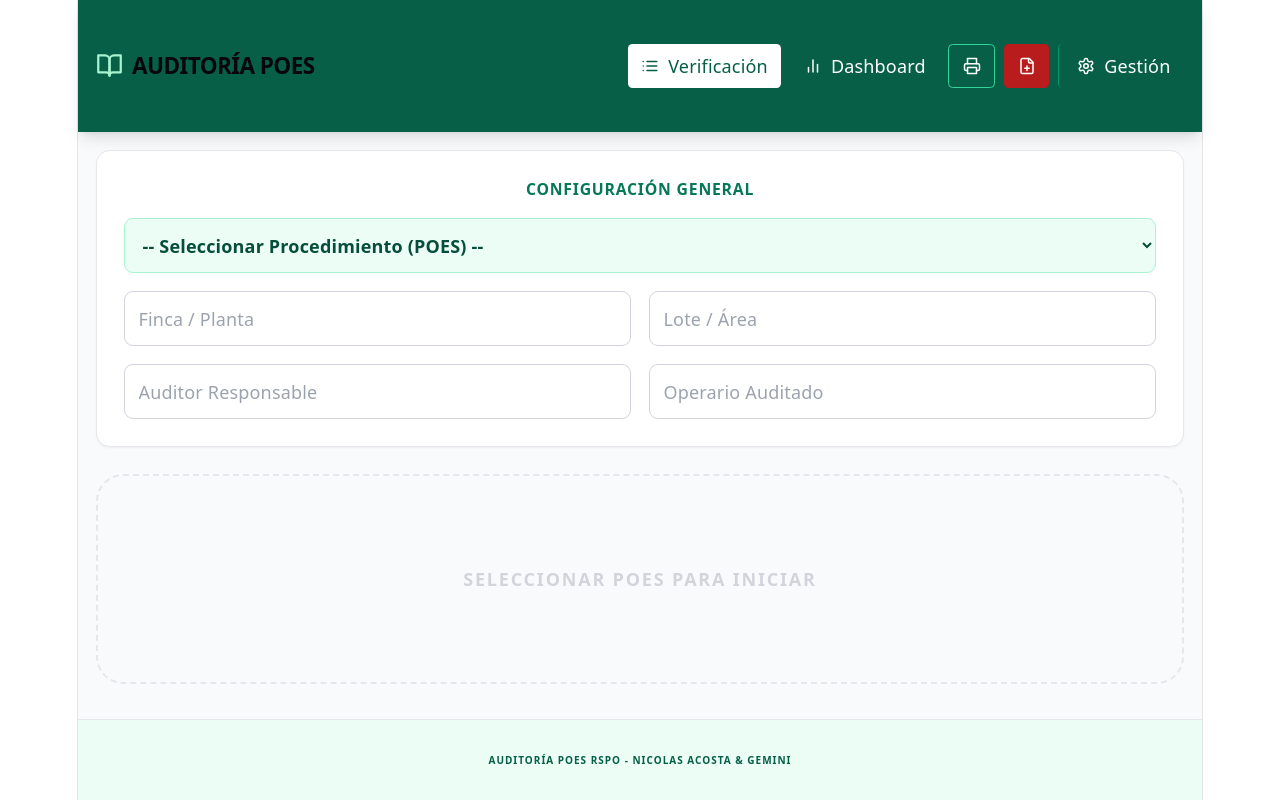
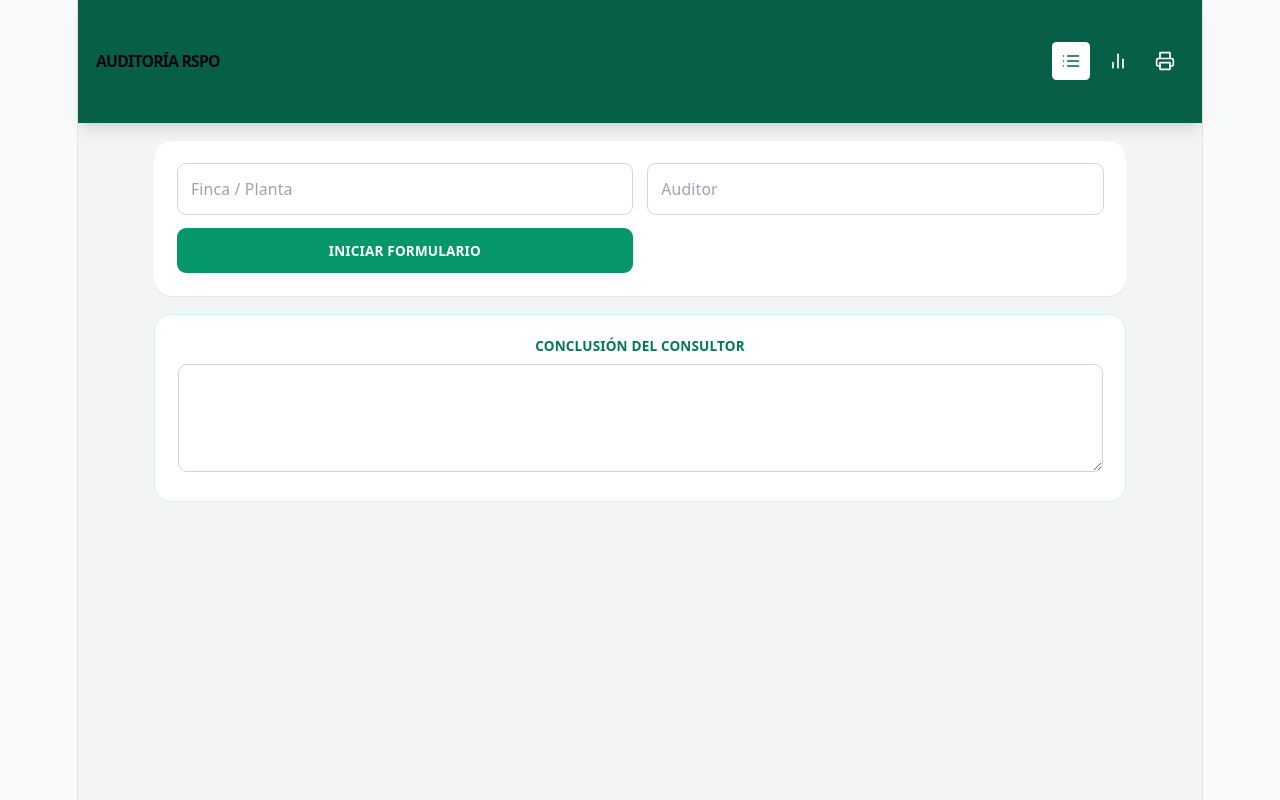
Before and after one commit to Consultor-bot/auditoria-poes, a React (Vite) app: page / in a window 1280 px wide. Built offline with nearby package versions, Linux system fonts and the light colour scheme.

Commit message:
activando modo offline y firmas

```diff
--- a/index.html
+++ b/index.html
@@ -1,15 +1,15 @@
-<!doctype html>
-<html lang="en">
+<!DOCTYPE html>
+<html lang="es">
 <head>
+    <meta charset="UTF-8">
+    <meta name="viewport" content="width=device-width, initial-scale=1.0">
+    <title>Auditoría RSPO - POES</title>
     <script src="https://cdn.tailwindcss.com"></script>
-    <meta charset="UTF-8" />
-    <link rel="icon" type="image/svg+xml" href="/favicon.svg" />
-    <meta name="viewport" content="width=device-width, initial-scale=1.0" />
-    <title>auditoria-poes</title>
 </head>
-  <body>
+<body class="bg-gray-50">
     <div id="root"></div>
     <script type="module" src="/src/main.jsx"></script>
+
     <script>
       if ('serviceWorker' in navigator) {
         window.addEventListener('load', () => {
--- a/src/App.jsx
+++ b/src/App.jsx
@@ -1,258 +1,115 @@
-import React, { useState, useEffect } from 'react';
-import {
-  CheckCircle,
-  XCircle,
-  Clock,
-  Save,
-  AlertTriangle,
-  FileText,
-  BarChart2,
-  List,
-  ChevronDown,
-  ChevronUp,
-  Printer,
-  FilePlus,
-  AlertOctagon,
-  Camera,
-  Trash2,
-  BookOpen,
-  Image as ImageIcon,
-  Settings,
-  Plus
-} from 'lucide-react';
+import React, { useState, useEffect, useRef } from 'react';
+import { CheckCircle, XCircle, AlertTriangle, BarChart2, List, Printer, FilePlus, AlertOctagon, Trash2, BookOpen, Image as ImageIcon, PenTool } from 'lucide-react';
 
-const initialSopDatabase = [
-  {
-    id: 'AG-IN-3',
-    code: 'AG-IN-3',
-    title: 'Control de Strategus aloeus',
-    area: 'Agronomía (Campo)',
-    version: '4',
-    criteria: [
-      { id: 'c1', description: '1. Se cuenta con la aprobación del presupuesto mensual de las actividades de sanidad (Director/Subdirector).' },
-      { id: 'c2', description: '2. Se programaron y asignaron las áreas a censar y aplicar según presupuesto (Órdenes de servicios y actas).' },
-      { id: 'c3', description: '3. El Auxiliar entregó el producto a las unidades externas de apoyo (Evidencia: Salidas de sistema Enterprise).' },
-      { id: 'c4', description: '4. Se usa correctamente los Elementos de Protección Individual y se verificó la ausencia de peligros (nidos, abejas, serpientes).' },
-      { id: 'c5', description: '5. Se marcó la entrada a la parcela con la señalización entregada (todos los accesos marcados si aplica).' },
-      { id: 'c6', description: '6. El recorrido se hace en zig-zag, inspeccionando desde la base, y la aplicación es localizada directamente en el orificio.' },
-      { id: 'c7', description: '7. Manejo Ambiental: Envases con triple lavado entregados al área de Gestión Ambiental. Cero abandono de residuos en campo/fuentes hídricas.' },
-      { id: 'c8', description: '8. El Auxiliar de sanidad verificó el tratamiento y registró el número de palmas tratadas en el formato AG-FO-16.' }
-    ]
-  },
-  {
-    id: 'AG-FT-2',
-    code: 'AG-FT-2',
-    title: 'Cosecha',
-    area: 'Agronomía (Campo)',
-    version: '16',
-    criteria: [
-      { id: 'c1', description: '1. Se cosechan los racimos con la madurez adecuada (mín. 1 fruto desprendido en E. guineensis o 3 frutos en Híbrido) y se recogen los frutos desgranados del plato.' },
-      { id: 'c2', description: '2. Se cortan a ras del estípite las hojas que impiden el corte del racimo, realizando el repique y disponiéndolas correctamente en la palera.' },
-      { id: 'c3', description: '3. Se corta el pedúnculo a ras del racimo (No se evidencian racimos con pedúnculo largo).' },
-      { id: 'c4', description: '4. Se recogen los frutos que quedan en las axilas de las hojas y se entregan en el centro de acopio.' },
-      { id: 'c5', description: '5. Se verifica que NO hay racimos verdes cortados y que NO hay racimos maduros sin cosechar en las palmas.' },
-      { id: 'c6', description: '6. Disposición de hojas: No hay hojas colgantes, picadas o cortadas sin encallar. Las calles y platos están libres de hojas y racimos cortados.' },
-      { id: 'c7', description: '7. Cumplimiento de Calidad: Pepa sin recoger (máx 0.8/plato), Racimo verde (máx 0.2%), Pedúnculo largo (0%), Hoja mal encallada (0%).' },
-      { id: 'c8', description: '8. Se registran las inconsistencias y hallazgos en los formatos AG-FO-5, AG-FO-7 o sistema Mobile y se informa al supervisor para el repaso.' }
-    ]
-  },
-  {
-    id: 'PB-IN-10',
-    code: 'PB-IN-10',
-    title: 'Clarificación',
-    area: 'Planta Extractora (Molino)',
-    version: '1',
-    criteria: [
-      { id: 'c1', description: '1. Se calienta el agua del proceso a una temperatura entre 80 y 100 °C activando la electroválvula de vapor.' },
-      { id: 'c2', description: '2. Se llena el tanque de crudos con el licor de prensa, verificando que pase por el tamiz.' },
-      { id: 'c3', description: '3. Se diligencia el Registro de Clarificación permanente (PG-FO-6) cada hora durante el proceso.' },
-      { id: 'c4', description: '4. Se controla la alimentación constante de lodo a las centrífugas y se verifica que no presenten vibración (destapar boquillas si aplica).' },
-      { id: 'c5', description: '5. Se realiza la purga del tanque sedimentador, tanque de lodos y clarificadores cada 2 horas durante el turno.' },
-      { id: 'c6', description: '6. Se realiza la purga del ciclón desarenador cada 15 a 20 minutos.' },
-      { id: 'c7', description: '7. Al finalizar el proceso, se recupera toda la capa de aceite y se verifica que no pasen lodos de la línea de aceite.' },
-      { id: 'c8', description: '8. Al finalizar, se cierran todas las válvulas de vapor y se apagan las bombas de aceite terminado y lodos.' }
-    ]
-  }
-];
-
-const App = () => {
-  const [activeTab, setActiveTab] = useState('checklist');
-  const [showNewAuditModal, setShowNewAuditModal] = useState(false);
-  const [showChangeSOPModal, setShowChangeSOPModal] = useState(false);
-  const [pendingSopChange, setPendingSopChange] = useState(null);
-  const [auditInfo, setAuditInfo] = useState({
-    farmName: '', lotArea: '', auditorName: '', operatorName: '', date: new Date().toISOString().split('T')[0], sopId: ''
-  });
-  const [checklist, setChecklist] = useState([]);
-  const [sops, setSops] = useState([]);
-  const [isCreatingSop, setIsCreatingSop] = useState(false);
-  const [newSop, setNewSop] = useState({
-    code: '', title: '', area: 'Agronomía (Campo)', version: '1', criteria: [{ id: 'c1', description: '' }]
-  });
-
-  useEffect(() => {
-    const storedSops = localStorage.getItem('rspo_custom_sops_v7');
-    setSops(storedSops ? JSON.parse(storedSops) : initialSopDatabase);
-    const savedData = localStorage.getItem('rspoAuditData_vFinal7');
-    if (savedData) {
-      try {
-        const parsedData = JSON.parse(savedData);
-        if (parsedData.auditInfo) setAuditInfo(parsedData.auditInfo);
-        if (parsedData.checklist) setChecklist(parsedData.checklist);
-      } catch (e) { console.error(e); }
-    }
-  }, []);
-
-  useEffect(() => {
-    localStorage.setItem('rspoAuditData_vFinal7', JSON.stringify({ auditInfo, checklist }));
-  }, [auditInfo, checklist]);
-
-  useEffect(() => {
-    if (sops.length > 0) localStorage.setItem('rspo_custom_sops_v7', JSON.stringify(sops));
-  }, [sops]);
-
-  const applySopChange = (sopId) => {
-    setAuditInfo({ ...auditInfo, sopId: sopId });
-    if (!sopId) { setChecklist([]); setShowChangeSOPModal(false); return; }
-    const selectedSOP = sops.find(s => s.id === sopId);
-    if (selectedSOP) {
-      setChecklist(selectedSOP.criteria.map(c => ({
-        id: `${sopId}-${c.id}`,
-        description: c.description,
-        status: 'pending', notes: '', photo: null
-      })));
-    }
-    setShowChangeSOPModal(false);
+const SignaturePad = ({ label, onSave, savedImage }) => {
+  const canvasRef = useRef(null);
+  const [isDrawing, setIsDrawing] = useState(false);
+  const getPos = (e) => {
+    const rect = canvasRef.current.getBoundingClientRect();
+    const x = (e.clientX || e.touches[0].clientX) - rect.left;
+    const y = (e.clientY || e.touches[0].clientY) - rect.top;
+    return { x, y };
   };
-
-  const handleSopChangeRequest = (id) => {
-    if (checklist.some(c => c.status !== 'pending') && id !== auditInfo.sopId) {
-      setPendingSopChange(id);
-      setShowChangeSOPModal(true);
-    } else applySopChange(id);
+  const start = (e) => {
+    const { x, y } = getPos(e);
+    const ctx = canvasRef.current.getContext('2d');
+    ctx.lineWidth = 2; ctx.lineCap = 'round'; ctx.strokeStyle = '#000';
+    ctx.beginPath(); ctx.moveTo(x, y);
+    setIsDrawing(true);
   };
-
-  const handleImageUpload = (id, event) => {
-    const file = event.target.files[0];
-    if (!file) return;
-    const reader = new FileReader();
-    reader.onload = (e) => {
-      const img = new Image();
-      img.onload = () => {
-        const canvas = document.createElement('canvas');
-        const MAX_WIDTH = 800;
-        const scaleSize = MAX_WIDTH / img.width;
-        canvas.width = scaleSize < 1 ? MAX_WIDTH : img.width;
-        canvas.height = scaleSize < 1 ? img.height * scaleSize : img.height;
-        const ctx = canvas.getContext('2d');
-        ctx.drawImage(img, 0, 0, canvas.width, canvas.height);
-        setChecklist(prev => prev.map(item => item.id === id ? { ...item, photo: canvas.toDataURL('image/jpeg', 0.6) } : item));
-      };
-      img.src = e.target.result;
-    };
-    reader.readAsDataURL(file);
+  const move = (e) => {
+    if (!isDrawing) return;
+    const { x, y } = getPos(e);
+    canvasRef.current.getContext('2d').lineTo(x, y);
+    canvasRef.current.getContext('2d').stroke();
+    if (e.touches) e.preventDefault();
   };
-
-  const stats = (() => {
-    if (checklist.length === 0) return { score: 0 };
-    const comp = checklist.filter(i => i.status === 'compliant').length;
-    const evaluated = checklist.length - checklist.filter(i => i.status === 'pending').length;
-    return { score: evaluated > 0 ? Math.round((comp / evaluated) * 100) : 0 };
-  })();
-
-  const currentSOP = sops.find(s => s.id === auditInfo.sopId);
-  const getTier = (s) => {
-    if (s <= 54) return { label: 'No cumple', color: 'bg-red-100 text-red-800', icon: <XCircle className="text-red-600" /> };
-    if (s <= 84) return { label: 'Parcial', color: 'bg-yellow-100 text-yellow-800', icon: <AlertTriangle className="text-yellow-600" /> };
-    return { label: 'Cumple', color: 'bg-emerald-100 text-emerald-800', icon: <CheckCircle className="text-emerald-600" /> };
-  };
-  const tier = getTier(stats.score);
-
-  const inputStyle = "p-3 border border-gray-300 rounded-lg bg-white text-gray-900 placeholder-gray-400 outline-none focus:ring-2 focus:ring-emerald-500 w-full";
+  const stop = () => { if (isDrawing) { setIsDrawing(false); onSave(canvasRef.current.toDataURL()); } };
 
   return (
-    <div className="min-h-screen bg-gray-50 text-gray-900 flex flex-col">
-      <header className="bg-emerald-800 text-white p-4 shadow-lg sticky top-0 z-50 print:hidden">
-        <div className="max-w-5xl mx-auto flex flex-col md:flex-row justify-between items-center gap-4">
-          <div className="flex items-center space-x-2">
-            <BookOpen className="w-6 h-6 text-emerald-200" />
-            <h1 className="text-xl font-bold uppercase tracking-tight">Auditoría POES</h1>
-          </div>
-          <div className="flex space-x-2 overflow-x-auto">
-            <button onClick={() => setActiveTab('checklist')} className={"p-2 px-3 rounded flex items-center space-x-2 font-medium " + (activeTab === 'checklist' ? 'bg-white text-emerald-800' : 'hover:bg-emerald-700')}><List size={18}/> <span>Verificación</span></button>
-            <button onClick={() => setActiveTab('dashboard')} className={"p-2 px-3 rounded flex items-center space-x-2 font-medium " + (activeTab === 'dashboard' ? 'bg-white text-emerald-800' : 'hover:bg-emerald-700')} disabled={!auditInfo.sopId}><BarChart2 size={18}/> <span>Dashboard</span></button>
-            <button onClick={() => window.print()} className="p-2 px-3 border border-emerald-400 rounded hover:bg-emerald-700" disabled={!auditInfo.sopId}><Printer size={18}/></button>
-            <button onClick={() => setShowNewAuditModal(true)} className="p-2 px-3 bg-red-700 rounded hover:bg-red-800 text-white"><FilePlus size={18}/></button>
-            <button onClick={() => setActiveTab('admin')} className={"p-2 px-3 rounded flex items-center space-x-2 border-l border-emerald-600 pl-4 " + (activeTab === 'admin' ? 'bg-emerald-900' : 'hover:bg-emerald-700')}><Settings size={18}/> <span>Gestión</span></button>
-          </div>
+    <div className="flex flex-col items-center p-3 border rounded-2xl bg-white w-full shadow-sm">
+      <span className="text-[10px] font-black uppercase mb-2 text-emerald-800">{label}</span>
+      {savedImage ? (
+        <div className="relative w-full h-32 flex items-center justify-center border rounded-lg bg-gray-50">
+          <img src={savedImage} className="max-h-full" alt="Firma" />
+          <button onClick={() => onSave(null)} className="absolute top-1 right-1 bg-red-100 text-red-600 p-1 rounded-full"><Trash2 size={12}/></button>
         </div>
-      </header>
-
-      <main className="max-w-5xl mx-auto p-4 flex-grow w-full">
-        {activeTab === 'checklist' && (
-          <div className="animate-in fade-in">
-            <section className="bg-white p-6 rounded-xl shadow-sm mb-6 border border-gray-200 print:p-0">
-              <h2 className="text-sm font-bold text-emerald-700 uppercase mb-4 tracking-wider">Configuración General</h2>
-              <div className="grid grid-cols-1 md:grid-cols-2 gap-4">
-                <div className="md:col-span-2 print:hidden">
-                  <select value={auditInfo.sopId} onChange={(e) => handleSopChangeRequest(e.target.value)} className="w-full p-3 bg-emerald-50 border border-emerald-200 rounded-lg font-bold text-emerald-900 outline-none">
-                    <option value="">-- Seleccionar Procedimiento (POES) --</option>
-                    {sops.map(s => <option key={s.id} value={s.id}>{s.code} - {s.title}</option>)}
-                  </select>
-                </div>
-                <input type="text" placeholder="Finca / Planta" value={auditInfo.farmName} onChange={e => setAuditInfo({...auditInfo, farmName: e.target.value})} className={inputStyle} />
-                <input type="text" placeholder="Lote / Área" value={auditInfo.lotArea} onChange={e => setAuditInfo({...auditInfo, lotArea: e.target.value})} className={inputStyle} />
-                <input type="text" placeholder="Auditor Responsable" value={auditInfo.auditorName} onChange={e => setAuditInfo({...auditInfo, auditorName: e.target.value})} className={inputStyle} />
-                <input type="text" placeholder="Operario Auditado" value={auditInfo.operatorName} onChange={e => setAuditInfo({...auditInfo, operatorName: e.target.value})} className={inputStyle} />
-              </div>
-            </section>
-
-            {auditInfo.sopId ? (
-              <div className="space-y-4">
-                <div className="bg-emerald-900 text-white p-4 rounded-t-xl"><h3 className="font-bold text-lg uppercase">{currentSOP?.code} - {currentSOP?.title}</h3></div>
-                <div className="bg-white border rounded-b-xl divide-y shadow-sm">
-                  {checklist.map(item => (
-                    <div key={item.id} className="p-5 hover:bg-gray-50 transition-colors print:break-inside-avoid">
-                      <p className="font-medium mb-4 text-gray-800">{item.description}</p>
-                      <div className="flex flex-wrap gap-2 mb-4 print:hidden">
-                        <button onClick={() => setChecklist(prev => prev.map(i => i.id === item.id ? {...i, status: 'compliant'} : i))} className={"px-4 py-2 rounded-full text-xs font-bold " + (item.status === 'compliant' ? 'bg-emerald-600 text-white shadow-md' : 'bg-gray-100 text-gray-600')}>Cumple</button>
-                        <button onClick={() => setChecklist(prev => prev.map(i => i.id === item.id ? {...i, status: 'non-compliant'} : i))} className={"px-4 py-2 rounded-full text-xs font-bold " + (item.status === 'non-compliant' ? 'bg-red-600 text-white shadow-md' : 'bg-gray-100 text-gray-600')}>No Cumple</button>
-                      </div>
-                      <div className="grid grid-cols-1 md:grid-cols-3 gap-4 bg-gray-50 p-4 rounded-lg print:bg-white print:p-0">
-                        <textarea placeholder="Observaciones..." className={inputStyle + " md:col-span-2"} value={item.notes} onChange={e => setChecklist(prev => prev.map(i => i.id === item.id ? {...i, notes: e.target.value} : i))} />
-                        <div className="flex items-center justify-center border-2 border-dashed border-gray-300 rounded bg-white min-h-[100px] relative">
-                          {item.photo ? (
-                            <><img src={item.photo} className="w-full h-full object-contain p-1" /><button onClick={() => setChecklist(prev => prev.map(i => i.id === item.id ? {...i, photo: null} : i))} className="absolute top-1 right-1 bg-red-600 text-white p-1 rounded-full print:hidden"><Trash2 size={14}/></button></>
-                          ) : (
-                            <label className="cursor-pointer flex flex-col items-center print:hidden"><ImageIcon className="text-gray-400 mb-1" /><span className="text-[10px] text-gray-500 font-bold">Cámara</span><input type="file" accept="image/*" className="hidden" onChange={e => handleImageUpload(item.id, e)} /></label>
-                          )}
-                        </div>
-                      </div>
-                    </div>
-                  ))}
-                </div>
-              </div>
-            ) : <div className="text-center py-20 text-gray-300 font-bold uppercase tracking-widest border-2 border-dashed rounded-3xl">Seleccionar POES para iniciar</div>}
-          </div>
-        )}
-
-        {activeTab === 'dashboard' && (
-          <div className="animate-in fade-in space-y-6 text-center">
-             <div className="bg-emerald-900 text-white p-10 rounded-3xl shadow-xl"><h2 className="text-6xl font-black">{stats.score}%</h2><p className="uppercase tracking-widest mt-2">Cumplimiento</p></div>
-             <div className={"p-8 rounded-2xl border-2 flex items-center justify-center " + tier.colorClass}>
-               <div className="mr-4">{tier.icon}</div><h3 className="text-xl font-bold uppercase">Resultado: {tier.label}</h3>
-             </div>
-          </div>
-        )}
-      </main>
-
-      <footer className="p-6 text-center text-[10px] font-bold text-emerald-800 bg-emerald-50 uppercase tracking-widest border-t print:hidden">Auditoría POES RSPO - Nicolas Acosta & Gemini</footer>
-
-      {showNewAuditModal && (
-        <div className="fixed inset-0 bg-black/80 z-[100] flex items-center justify-center p-4"><div className="bg-white p-8 rounded-3xl max-w-sm w-full text-center"><AlertOctagon className="text-red-600 w-12 h-12 mb-4 mx-auto" /><h3 className="text-xl font-bold mb-6">¿LIMPIAR AUDITORÍA?</h3><div className="flex flex-col gap-2"><button onClick={() => { setChecklist([]); setAuditInfo({farmName:'', lotArea:'', auditorName:'', operatorName:'', date: new Date().toISOString().split('T')[0], sopId:''}); setShowNewAuditModal(false); }} className="p-3 bg-red-600 text-white rounded-xl font-bold">SÍ, BORRAR</button><button onClick={() => setShowNewAuditModal(false)} className="p-3 bg-gray-100 text-gray-400 rounded-xl font-bold">CANCELAR</button></div></div></div>
+      ) : (
+        <canvas ref={canvasRef} width={300} height={120} onMouseDown={start} onMouseMove={move} onMouseUp={stop} onTouchStart={start} onTouchMove={move} onTouchEnd={stop} className="border rounded-lg w-full touch-none bg-gray-50" />
       )}
     </div>
   );
 };
 
+const App = () => {
+  const [activeTab, setActiveTab] = useState('checklist');
+  const [auditInfo, setAuditInfo] = useState({ farmName:'', auditorName:'', operatorName:'', sopId:'', conclusion:'', sigAuditor:null, sigOperator:null });
+  const [checklist, setChecklist] = useState([]);
+  const sops = [{ id:'1', code:'POES-01', title:'Limpieza y Desinfección', criteria:[{id:'c1', d:'Superficies limpias'},{id:'c2', d:'Concentración de químicos'}] }];
+
+  const stats = (() => {
+    const evalItems = checklist.filter(i => i.status !== 'pending').length;
+    const ok = checklist.filter(i => i.status === 'compliant').length;
+    return { score: evalItems > 0 ? Math.round((ok / evalItems) * 100) : 0 };
+  })();
+
+  const inputStyle = "p-3 border border-gray-300 rounded-lg bg-white text-gray-900 w-full text-sm focus:ring-2 focus:ring-emerald-500 outline-none";
+
+  return (
+    <div className="min-h-screen bg-gray-100 text-gray-900 flex flex-col font-sans">
+      <header className="bg-emerald-800 text-white p-4 sticky top-0 z-50 flex justify-between items-center shadow-lg print:hidden">
+        <h1 className="font-bold text-sm uppercase tracking-tighter">Auditoría RSPO</h1>
+        <div className="flex gap-2">
+          <button onClick={() => setActiveTab('checklist')} className={`p-2 rounded ${activeTab==='checklist'?'bg-white text-emerald-800':''}`}><List size={20}/></button>
+          <button onClick={() => setActiveTab('dashboard')} className={`p-2 rounded ${activeTab==='dashboard'?'bg-white text-emerald-800':''}`}><BarChart2 size={20}/></button>
+          <button onClick={() => window.print()} className="p-2"><Printer size={20}/></button>
+        </div>
+      </header>
+
+      <main className="max-w-4xl mx-auto p-4 w-full flex-grow">
+        {activeTab === 'checklist' ? (
+          <div className="space-y-4">
+            <div className="bg-white p-5 rounded-2xl shadow-sm grid grid-cols-1 md:grid-cols-2 gap-3">
+              <input type="text" placeholder="Finca / Planta" className={inputStyle} value={auditInfo.farmName} onChange={e=>setAuditInfo({...auditInfo, farmName:e.target.value})} />
+              <input type="text" placeholder="Auditor" className={inputStyle} value={auditInfo.auditorName} onChange={e=>setAuditInfo({...auditInfo, auditorName:e.target.value})} />
+              <button onClick={() => setChecklist(sops[0].criteria.map(c=>({...c, status:'pending', notes:'', photo:null})))} className="bg-emerald-600 text-white p-3 rounded-lg font-bold text-xs uppercase">Iniciar Formulario</button>
+            </div>
+            {checklist.map(item => (
+              <div key={item.id} className="bg-white p-4 rounded-xl border border-gray-200">
+                <p className="font-bold text-sm mb-3">{item.d}</p>
+                <div className="flex gap-2">
+                  <button onClick={()=>setChecklist(checklist.map(i=>i.id===item.id?{...i, status:'compliant'}:i))} className={`flex-1 p-2 rounded-lg text-[10px] font-black ${item.status==='compliant'?'bg-emerald-600 text-white':'bg-gray-100 text-gray-400'}`}>CUMPLE</button>
+                  <button onClick={()=>setChecklist(checklist.map(i=>i.id===item.id?{...i, status:'non-compliant'}:i))} className={`flex-1 p-2 rounded-lg text-[10px] font-black ${item.status==='non-compliant'?'bg-red-600 text-white':'bg-gray-100 text-gray-400'}`}>NO CUMPLE</button>
+                </div>
+              </div>
+            ))}
+            <div className="bg-white p-5 rounded-2xl border border-emerald-100">
+              <h3 className="text-xs font-black text-emerald-700 uppercase mb-2">Conclusión del Consultor</h3>
+              <textarea className={inputStyle + " h-24"} value={auditInfo.conclusion} onChange={e=>setAuditInfo({...auditInfo, conclusion:e.target.value})} />
+            </div>
+          </div>
+        ) : (
+          <div className="space-y-6">
+            <div className={`p-10 rounded-3xl text-center shadow-xl ${stats.score>=85?'bg-emerald-800 text-white':stats.score>=55?'bg-yellow-500 text-white':'bg-red-700 text-white'}`}>
+              <h2 className="text-6xl font-black">{stats.score}%</h2>
+              <p className="uppercase text-[10px] mt-2 font-bold tracking-widest">Resultado Final</p>
+            </div>
+            <table className="w-full text-left text-xs bg-white rounded-xl border overflow-hidden">
+              <thead className="bg-gray-100 font-black"><tr><th className="p-3">Rango</th><th className="p-3">Estado</th><th className="p-3">Plazo</th></tr></thead>
+              <tbody className="font-bold divide-y">
+                <tr className={stats.score<=54?'bg-red-50 text-red-700':''}> <td className="p-3">0-54%</td><td className="p-3">No cumple</td><td className="p-3">2 Meses</td> </tr>
+                <tr className={stats.score>=55&&stats.score<=84?'bg-yellow-50 text-yellow-700':''}> <td className="p-3">55-84%</td><td className="p-3">Parcial</td><td className="p-3">6 Meses</td> </tr>
+                <tr className={stats.score>=85?'bg-emerald-50 text-emerald-700':''}> <td className="p-3">85-100%</td><td className="p-3">Cumple</td><td className="p-3">1 Año</td> </tr>
+              </tbody>
+            </table>
+            <div className="grid grid-cols-1 md:grid-cols-2 gap-4">
+              <SignaturePad label="Firma Auditor" savedImage={auditInfo.sigAuditor} onSave={img=>setAuditInfo({...auditInfo, sigAuditor:img})} />
+              <SignaturePad label="Firma Operario" savedImage={auditInfo.sigOperator} onSave={img=>setAuditInfo({...auditInfo, sigOperator:img})} />
+            </div>
+          </div>
+        )}
+      </main>
+    </div>
+  );
+};
 export default App;
```
Also changed, not shown: public/sw.js.txt. Lines whose indentation alone changed are shown as unchanged.
